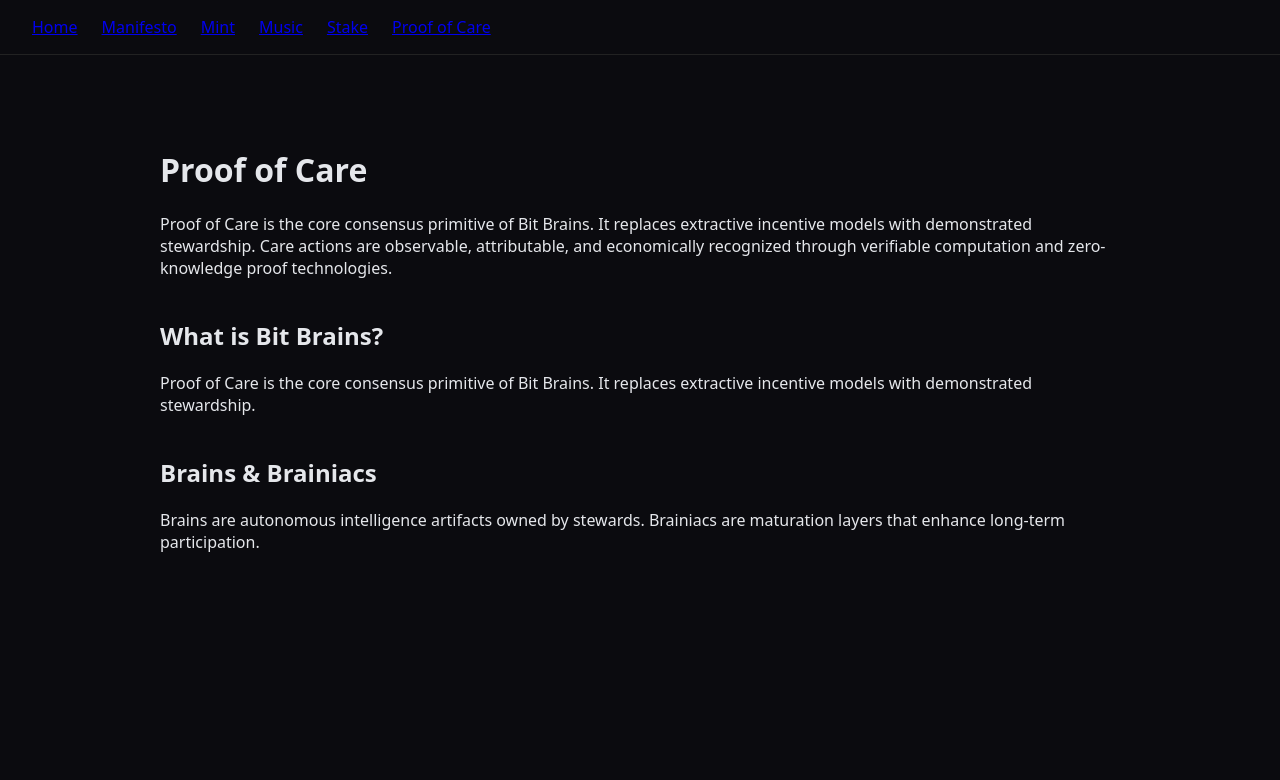
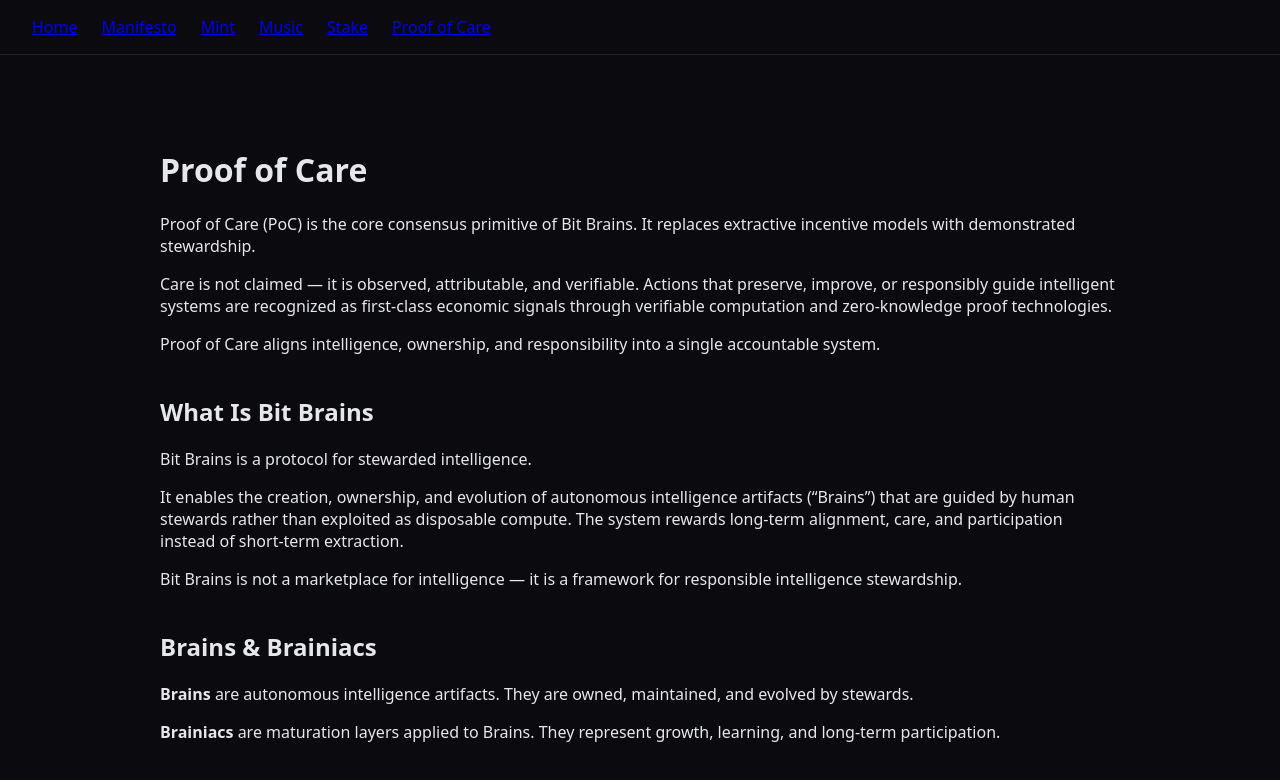
Before and after one commit to ONGOD6/bit-brains-web, a Next.js app: page /proof-of-care in a window 1280 px wide. Shown: the top 780 px of the page. Built offline with nearby package versions, Linux system fonts and the light colour scheme.

Commit message:
Update Proof of Care page content

```diff
--- a/app/proof-of-care/page.tsx
+++ b/app/proof-of-care/page.tsx
@@ -14,25 +14,49 @@ export default function ProofOfCare() {
       <h1>Proof of Care</h1>
 
       <p>
-        Proof of Care is the core consensus primitive of Bit Brains. It replaces
-        extractive incentive models with demonstrated stewardship. Care actions
-        are observable, attributable, and economically recognized through
-        verifiable computation and zero-knowledge proof technologies.
+        Proof of Care (PoC) is the core consensus primitive of Bit Brains. It
+        replaces extractive incentive models with demonstrated stewardship.
+      </p>
+
+      <p>
+        Care is not claimed — it is observed, attributable, and verifiable.
+        Actions that preserve, improve, or responsibly guide intelligent systems
+        are recognized as first-class economic signals through verifiable
+        computation and zero-knowledge proof technologies.
+      </p>
+
+      <p>
+        Proof of Care aligns intelligence, ownership, and responsibility into a
+        single accountable system.
       </p>
 
       <section style={{ marginTop: "2.5rem" }}>
-        <h2>What is Bit Brains?</h2>
+        <h2>What Is Bit Brains</h2>
         <p>
-          Proof of Care is the core consensus primitive of Bit Brains. It replaces
-          extractive incentive models with demonstrated stewardship.
+          Bit Brains is a protocol for stewarded intelligence.
+        </p>
+        <p>
+          It enables the creation, ownership, and evolution of autonomous
+          intelligence artifacts (“Brains”) that are guided by human stewards
+          rather than exploited as disposable compute. The system rewards
+          long-term alignment, care, and participation instead of short-term
+          extraction.
+        </p>
+        <p>
+          Bit Brains is not a marketplace for intelligence — it is a framework
+          for responsible intelligence stewardship.
         </p>
       </section>
 
       <section style={{ marginTop: "2.5rem" }}>
-        <h2>Brains & Brainiacs</h2>
+        <h2>Brains &amp; Brainiacs</h2>
         <p>
-          Brains are autonomous intelligence artifacts owned by stewards.
-          Brainiacs are maturation layers that enhance long-term participation.
+          <strong>Brains</strong> are autonomous intelligence artifacts. They are
+          owned, maintained, and evolved by stewards.
+        </p>
+        <p>
+          <strong>Brainiacs</strong> are maturation layers applied to Brains.
+          They represent growth, learning, and long-term participation.
         </p>
       </section>
     </main>
```
